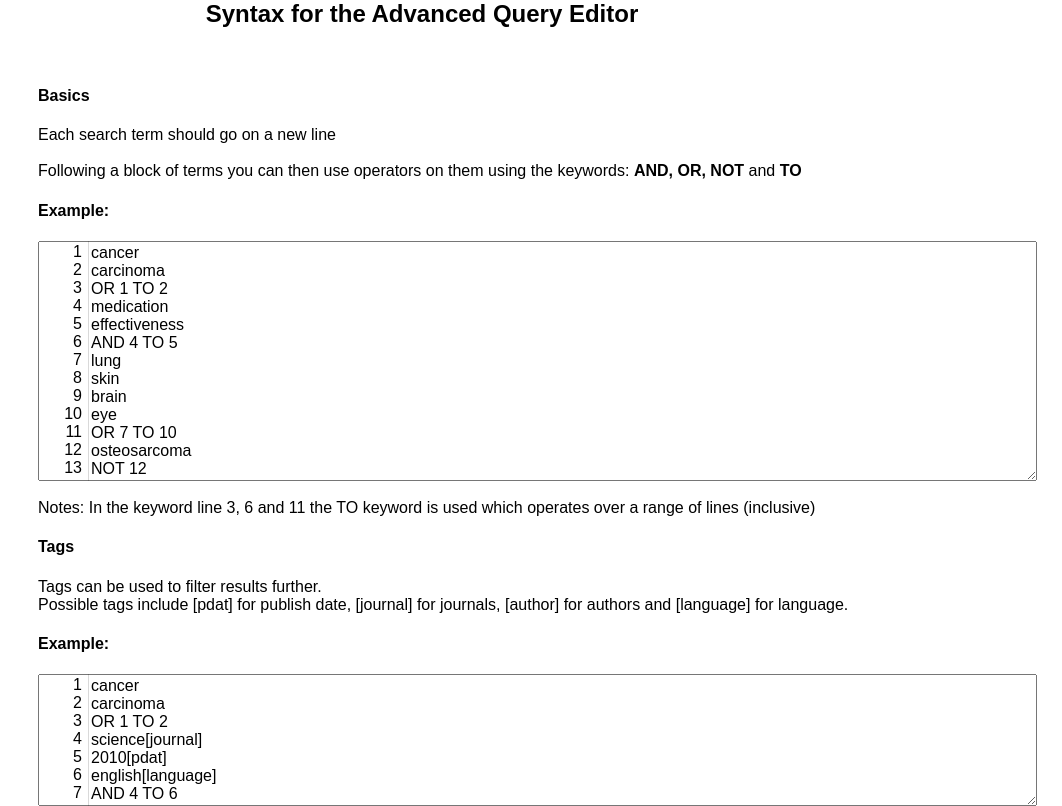
After one commit to Alistair401/10C, a Django app: page /mainapp/syntax/ in a window 1280 px wide. The commit adds this page. Shown: the whole page, without its empty margins (218-1280 px from the left). Run offline with Django 3.2, Linux system fonts and the light colour scheme; parts of the project's set-up code (start-up, migrations or seed data) failed here and were passed over; some libraries are stand-ins or nearby versions.

Commit message:
Added documentation for the advanced editor and fixed some stuff

```diff
--- a/SysReview/mainapp/urls.py
+++ b/SysReview/mainapp/urls.py
@@ -27,4 +27,5 @@ urlpatterns = patterns('',
                        url(r'^reviews/(?P<review_name_slug>[\w\-]+)/document_pool/add_to_fp/$',views.add_to_fp,name='add_to_fp'),
                        url(r'^reviews/(?P<review_name_slug>[\w\-]+)/final_pool/remove_from_fp/$',views.remove_from_fp,name='remove_from_fp'),
                        url(r'^reviews/(?P<review_name_slug>[\w\-]+)/final_pool/(?P<id>\d+)/add_notes/$',views.add_notes,name='add_notes'),
+                       url(r'^syntax/$',views.syntax,name='syntax'),
                       )
--- a/SysReview/mainapp/views.py
+++ b/SysReview/mainapp/views.py
@@ -561,3 +561,6 @@ def check_total_results(request,review_name_slug):
     query=query[:-6]
     esearch_result = pubmed.esearch_query(query)
     return HttpResponse(len(esearch_result))
+
+def syntax(request):
+    return render(request,"mainapp/syntax.html")
--- a/SysReview/static/js/mainapp-jquery.js
+++ b/SysReview/static/js/mainapp-jquery.js
@@ -1,6 +1,4 @@
 $(document).ready(function() {
-    $('#adv-form').hide();
-    $('#std-form').fadeIn();
     $('[id=ajaxloading]').each(function(){
         $(this).hide();
     });
@@ -81,9 +79,11 @@ $(document).ready(function() {
         });
     });
 
-    $('textarea#adv_textarea').numberedtextarea({
-        // if true Tab key creates indentation
-        allowTabChar: false
+    $('#adv-form').hide();
+    $('#std-form').fadeIn();
+
+    $('[id=adv_textarea]').each(function(){
+        $(this).numberedtextarea({});
     });
 
 });
--- a/SysReview/templates/mainapp/base.html
+++ b/SysReview/templates/mainapp/base.html
@@ -2,8 +2,9 @@
 <html>
 {% load staticfiles %}
 <script type="text/javascript" src="{% static 'js/jquery-1.12.1.js' %}"></script>
+<script type="text/javascript" src="{% static 'js/jquery.numberedtextarea.js' %}"></script>
 <script type="text/javascript" src="{% static 'js/mainapp-jquery.js' %}"></script>
-<script type="text/javascript" src="{% static 'js/jquery.numberedtextarea.js' %}"></script>
+
 
 <head>
     <link rel="stylesheet" type="text/css" href="{% static 'css/pure-min.css' %}">
--- a/SysReview/templates/mainapp/create_query.html
+++ b/SysReview/templates/mainapp/create_query.html
@@ -12,6 +12,7 @@
     <div class="pure-form pure-form-aligned cust-remove-formatting" id="adv-form">
         <legend>Advanced Query:</legend>
         <textarea id="adv_textarea" name="query_string" value="" rows="20" cols="100" autofocus></textarea>
+        <div>Keywords: AND, OR, NOT and TO must be capitalised</div>
         <br/>
         <div class="pure-g">
             <div class="pure-u-1-5">
@@ -19,6 +20,9 @@
             </div>
             <div class="pure-u-1-5 cust-centered">
                 <div id="advresults" class="cust-notifier">Results: 0</div>
+            </div>
+            <div class="pure-u-1-5 cust-centered">
+                <a id="advresults" class="cust-button" href="{% url 'syntax' %}" target="_blank">Advanced Editor Syntax</a>
             </div>
             <div class="pure u 1-5">
                 <img id="ajaxloading" src="{% static 'css/rolling.gif' %}">
--- /dev/null
+++ b/SysReview/templates/mainapp/syntax.html
@@ -0,0 +1,53 @@
+{% load staticfiles %}
+<link rel="stylesheet" type="text/css" href="{% static 'css/pure-min.css' %}">
+<script type="text/javascript" src="{% static 'js/jquery-1.12.1.js' %}"></script>
+<script type="text/javascript" src="{% static 'js/jquery.numberedtextarea.js' %}"></script>
+<script type="text/javascript" src="{% static 'js/mainapp-jquery.js' %}"></script>
+
+<div class="cust-centered">
+<h2>Syntax for the Advanced Query Editor</h2>
+</div>
+<div class="pure-g">
+    <div class="pure-u-1-5"></div>
+    <div class="pure-u-4-5">
+    <br/>
+    <h4>Basics</h4>
+    Each search term should go on a new line
+    <br/>
+    <br/>
+    Following a block of terms you can then use operators on them using the keywords: <b>AND, OR, NOT</b> and <b>TO</b>
+    <br/>
+    <h4>Example:</h4>
+    <textarea id="adv_textarea" rows="13" cols="100">
+cancer
+carcinoma
+OR 1 TO 2
+medication
+effectiveness
+AND 4 TO 5
+lung
+skin
+brain
+eye
+OR 7 TO 10
+osteosarcoma
+NOT 12</textarea>
+    <br/>
+    Notes: In the keyword line 3, 6 and 11 the TO keyword is used which operates over a range of lines (inclusive)
+
+    <h4>Tags</h4>
+        Tags can be used to filter results further.
+        <br/>
+        Possible tags include [pdat] for publish date, [journal] for journals, [author] for authors and [language] for language.
+    <br/>
+    <h4>Example:</h4>
+    <textarea id="adv_textarea" rows="7" cols="100">
+cancer
+carcinoma
+OR 1 TO 2
+science[journal]
+2010[pdat]
+english[language]
+AND 4 TO 6</textarea>
+        </div>
+</div>
```
Also changed, not shown: SysReview/static/css/pure-min.css, SysReview/static/js/jquery.numberedtextarea.js.
